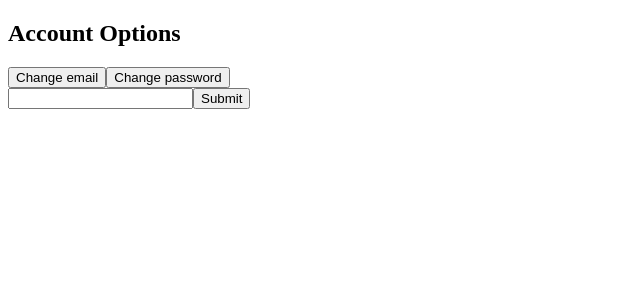
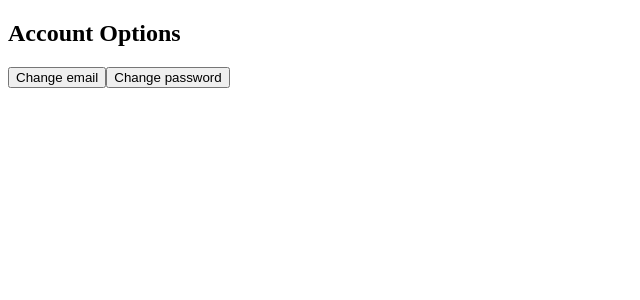
Before and after one commit to timdecillis/repertoire, a React app: page /account in a window 1280 px wide. Shown: the top 300 px of the page, without its empty margins (0-640 px from the left). Built offline with nearby package versions, Linux system fonts and the light colour scheme; the HTML template or start-up script is replaced by a standard one.

Commit message:
conditional for password

```diff
--- a/client/src/components/Account/Account.jsx
+++ b/client/src/components/Account/Account.jsx
@@ -41,6 +41,7 @@ const Account = () => {
         </form>
       )}
       <button onClick={() => setInputOpen("password")}>Change password</button>
+      {inputOpen === "password" && (
         <form name="password" onSubmit={handleSubmit}>
           <input
             type="password"
@@ -50,6 +51,7 @@ const Account = () => {
           />
           <input type="submit" value="Submit" />
         </form>
+      )}
       {feedback && <div>{feedback}</div>}
     </div>
   );
```
Lines whose indentation alone changed are shown as unchanged.
